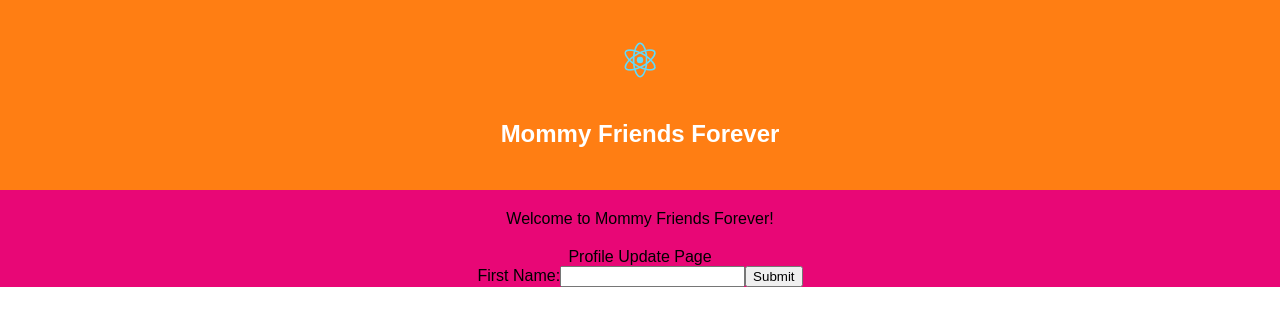
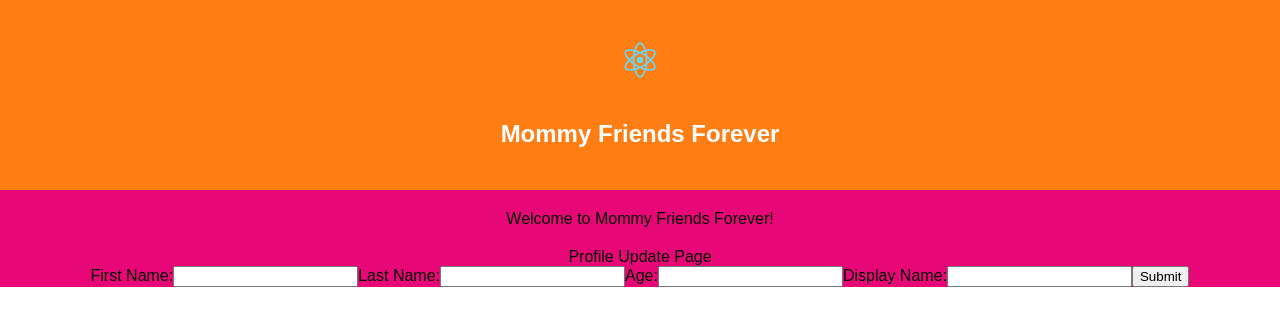
Before and after one commit to jnaught/mommy-friends-forever, a React (Create React App) app: page / in a window 1280 px wide. Shown: the top 326 px of the page. Built offline with nearby package versions, Linux system fonts and the light colour scheme; no server answers.

Commit message:
create user to database working

```diff
--- a/src/Components/Form/profileupdate/profileupdate.js
+++ b/src/Components/Form/profileupdate/profileupdate.js
@@ -1,11 +1,15 @@
 import React, { Component } from "react";
+import axios from "axios";
 import "./profileupdate.css";
 
 export default class profile extends Component {
   constructor(props) {
     super(props);
     this.state = {
-      firstname: ""
+      firstname: "",
+      lastname: "",
+      age: null,
+      displayname: ""
     };
 
     this.handleChange = this.handleChange.bind(this);
@@ -14,11 +18,14 @@ export default class profile extends Component {
 
   handleChange(event) {
     this.setState({ firstname: event.target.value });
+    event.preventDefault();
   }
 
   handleSubmit(event) {
-    alert("A name was submitted: " + this.state.firstname);
-    event.preventDefault();
+    const { firstname, lastname, age, displayname } = this.state;
+    axios
+      .post("/api/user", { firstname, lastname, age, displayname })
+      .then(res => console.log(res));
   }
 
   render() {
@@ -30,11 +37,39 @@ export default class profile extends Component {
             First Name:
             <input
               type="text"
-              firstname={this.state.value}
-              onChange={this.handleChange}
+              firstname={this.state.firstname}
+              onChange={e => this.setState({ firstname: e.target.value })}
+            />
+          </label>
+          <label>
+            Last Name:
+            <input
+              type="text"
+              lastname={this.state.lastname}
+              onChange={e => this.setState({ lastname: e.target.value })}
+            />
+          </label>
+          <label>
+            Age:
+            <input
+              type="text"
+              age={this.state.age}
+              onChange={e => this.setState({ age: e.target.value })}
+            />
+          </label>
+          <label>
+            Display Name:
+            <input
+              type="text"
+              displayname={this.state.displayname}
+              onChange={e => this.setState({ displayname: e.target.value })}
             />
           </label>
           <input type="submit" value="Submit" />
+          <p>
+            {this.state.firstname} {this.state.lastname} {this.state.age}{" "}
+            {this.state.displayname}
+          </p>
         </div>
       </form>
     );
```
Also changed, not shown: src/Components/Header/Header.css (added), src/Components/Header/Header.js (added), 2 other files (tests, documents, lock files or other folders).
